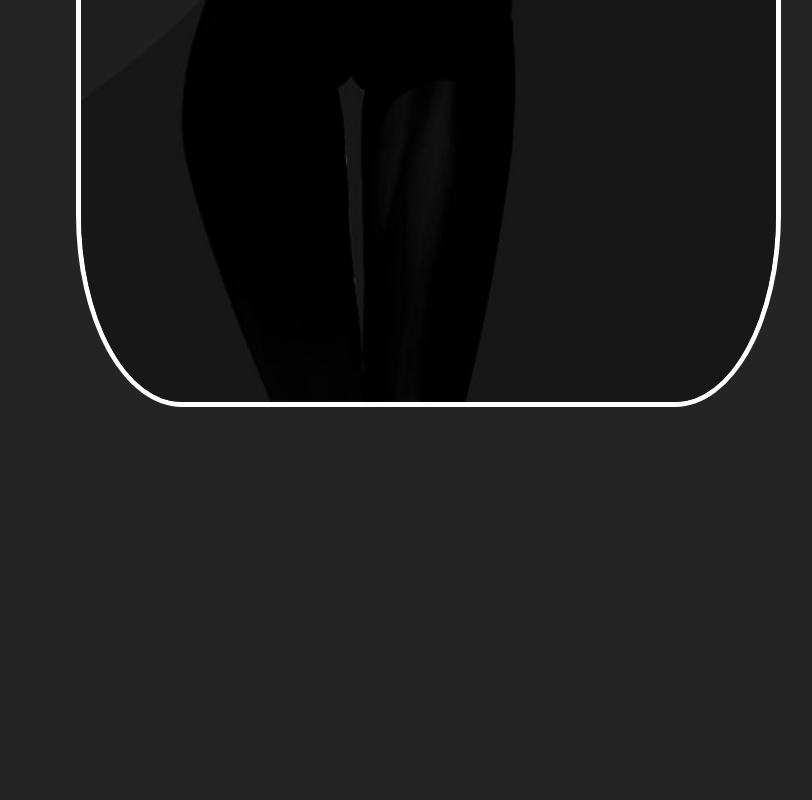
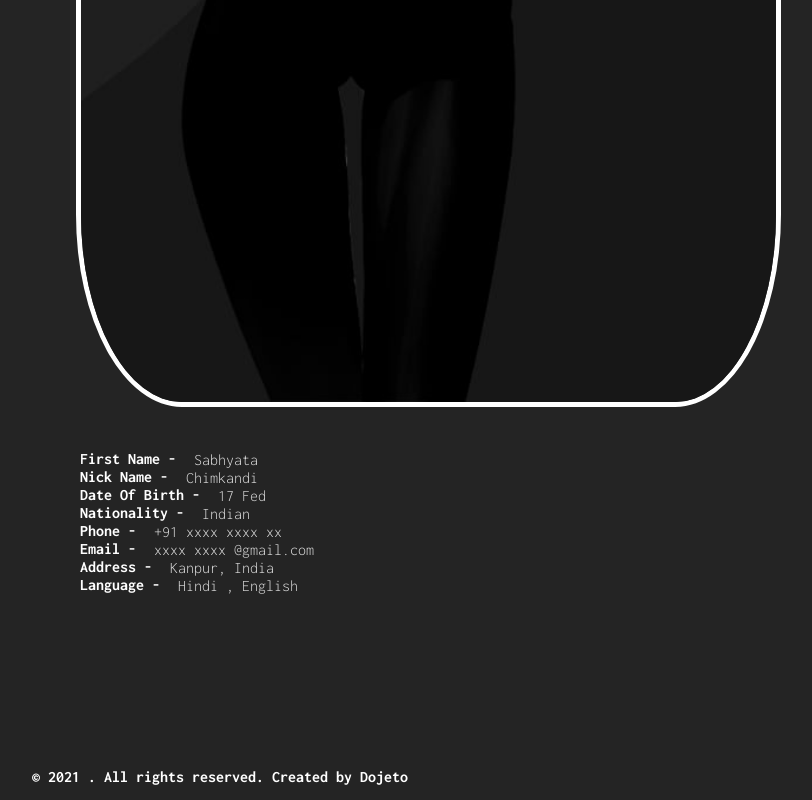
Before and after one commit to Dojeto/name-changed, a plain HTML site: page aboutme.html in a window 1280 px wide. Shown: the part 915-1715 px from the top of the page, without its empty margins (4-816 px from the left). Before the commit the page ends 1322 px from the top, so only its background shows below. Drawn offline with Linux system fonts and the light colour scheme.

Commit message:
Update aboutme.html

```diff
--- a/aboutme.html
+++ b/aboutme.html
@@ -9,5 +9,16 @@
 </head>
 <body>
     <div class="abt-profile"><img src="wp5290870 (2).png"></div>
+    <div class="borders"><bg class="frames"></bg></div>
+    <div class="borders"><bg class="frames lt"></bg></div>
+    <div class="lol profile"><span class="om">First Name - </span><span class="harsh">Sabhyata</span> </div>
+    <div class="lol profile"><span class="om">Nick Name - </span><span class="harsh">Chimkandi</span> </div>
+    <div class="lol profile"><span class="om">Date Of Birth - </span><span class="harsh">17 Fed</span> </div>
+    <div class="lol profile"><span class="om">Nationality - </span><span class="harsh">Indian</span> </div>
+    <div class="lol profile"><span class="om">Phone - </span><span class="harsh">+91 xxxx xxxx xx</span> </div>
+    <div class="lol profile"><span class="om">Email - </span><span class="harsh">xxxx xxxx @gmail.com</span> </div>
+    <div class="lol profile"><span class="om">Address - </span><span class="harsh">Kanpur, India</span> </div>
+    <div class="lol profile"><span class="om">Language - </span><span class="harsh">Hindi , English</span> </div>
+    <div class="om jnl">© 2021 . All rights reserved. Created by Dojeto </div>
 </body>
 </html>
```
